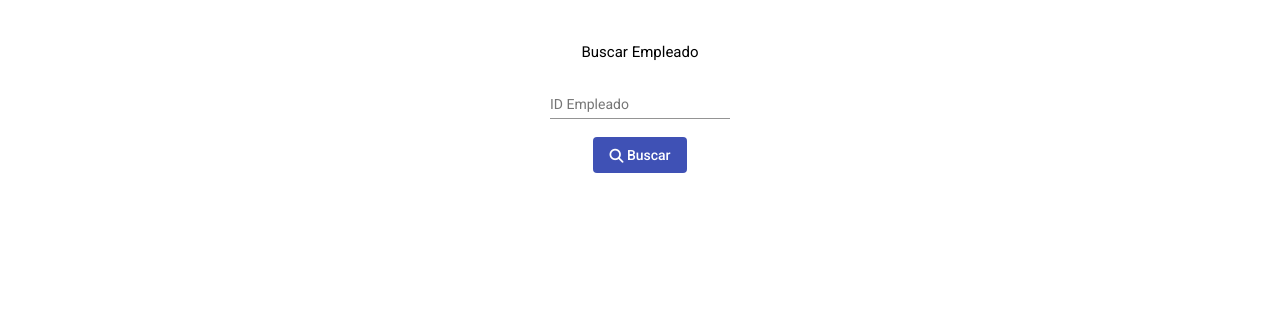
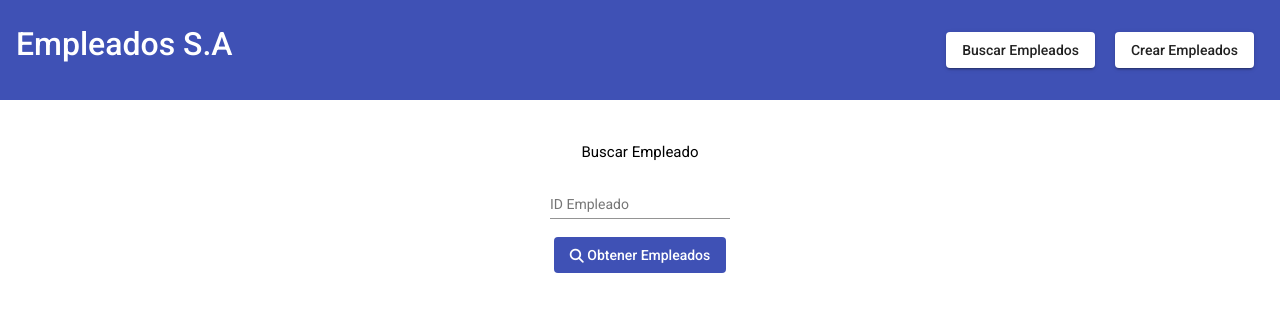
Before and after one commit to santiago5087/empleados-app, an Angular app: page /empleados in a window 1280 px wide. Shown: the top 312 px of the page. Built offline with nearby package versions, Linux system fonts and the light colour scheme.

Commit message:
Creación de la barra de navegación

```diff
--- a/src/app/app.component.html
+++ b/src/app/app.component.html
@@ -1 +1,2 @@
+<app-navigation></app-navigation>
 <router-outlet></router-outlet>
--- a/src/app/components/empleado-form/empleado-form.component.html
+++ b/src/app/components/empleado-form/empleado-form.component.html
@@ -9,7 +9,7 @@
       </mat-form-field>
     </div>
     <button fxFlex mat-flat-button class="search-button" color="primary" type="submit">
-      <i class="fas fa-search"></i> Buscar
+      <i class="fas fa-search"></i> Obtener Empleados
     </button>
   </form>
 
@@ -41,32 +41,36 @@
 
     <!-- RoleId Column -->
     <ng-container matColumnDef="roleId">
-      <th mat-header-cell *matHeaderCellDef> RoleId </th>
-      <td mat-cell *matCellDef="let element"> {{ element.roleId }} </td>
+      <th mat-header-cell *matHeaderCellDef> RoleID </th>
+      <td mat-cell *matCellDef="let element">
+        {{ element.roleId? element.roleId : "No RoleID provided" }}
+      </td>
     </ng-container>
 
     <!-- RoleDescription Column -->
     <ng-container matColumnDef="roleDescription">
       <th mat-header-cell *matHeaderCellDef> RoleDescription </th>
-      <td mat-cell *matCellDef="let element"> {{ element.roleDescription }} </td>
+      <td mat-cell *matCellDef="let element">
+        {{ element.roleDescription? element.roleDescription : "No role description provided"  }}
+      </td>
     </ng-container>
 
     <!-- HourlySalary Column -->
     <ng-container matColumnDef="hourlySalary">
       <th mat-header-cell *matHeaderCellDef> HourlySalary </th>
-      <td mat-cell *matCellDef="let element"> {{ element.hourlySalary }} </td>
+      <td mat-cell *matCellDef="let element"> {{ element.hourlySalary | currency }} </td>
     </ng-container>
 
     <!-- MonthlySalary Column -->
     <ng-container matColumnDef="monthlySalary">
       <th mat-header-cell *matHeaderCellDef> MonthlySalary </th>
-      <td mat-cell *matCellDef="let element"> {{ element.monthlySalary }} </td>
+      <td mat-cell *matCellDef="let element"> {{ element.monthlySalary  | currency}} </td>
     </ng-container>
 
     <!-- AnnualSalary Column -->
     <ng-container matColumnDef="annualSalary">
       <th mat-header-cell *matHeaderCellDef> AnnualSalary </th>
-      <td mat-cell *matCellDef="let element"> {{ element.annualSalary }} </td>
+      <td mat-cell *matCellDef="let element"> {{ element.annualSalary | currency }} </td>
     </ng-container>
 
     <tr mat-header-row *matHeaderRowDef="displayedColumns"></tr>
--- /dev/null
+++ b/src/app/components/navigation/navigation.component.html
@@ -0,0 +1,6 @@
+<mat-toolbar color="primary" style="height: 100px;">
+  <p class="logo">Empleados S.A</p>
+  <span class="flex-spacer"></span>
+  <a mat-raised-button class="nav-button" routerLink="/empleados">Buscar Empleados</a>
+  <a mat-raised-button class="nav-button" routerLink="/empleados-create">Crear Empleados</a>
+</mat-toolbar>
--- /dev/null
+++ b/src/app/components/navigation/navigation.component.scss
@@ -0,0 +1,11 @@
+.logo {
+  font-size: xx-large;
+}
+
+.flex-spacer {
+  flex: 1 1 auto;
+}
+
+.nav-button {
+  margin: 10px;
+}
--- /dev/null
+++ b/src/app/components/navigation/navigation.component.ts
@@ -0,0 +1,15 @@
+import { Component, OnInit } from '@angular/core';
+
+@Component({
+  selector: 'app-navigation',
+  templateUrl: './navigation.component.html',
+  styleUrls: ['./navigation.component.scss']
+})
+export class NavigationComponent implements OnInit {
+
+  constructor() { }
+
+  ngOnInit(): void {
+  }
+
+}
```
Also changed, not shown: src/app/app.module.ts (+7 -2 lines), 1 other file (tests, documents, lock files or other folders).
